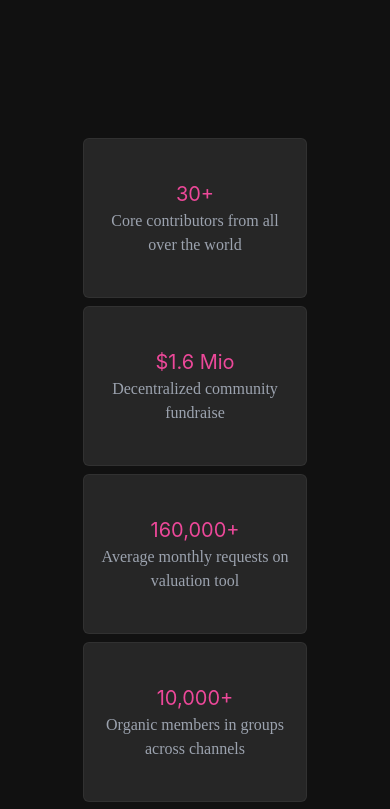
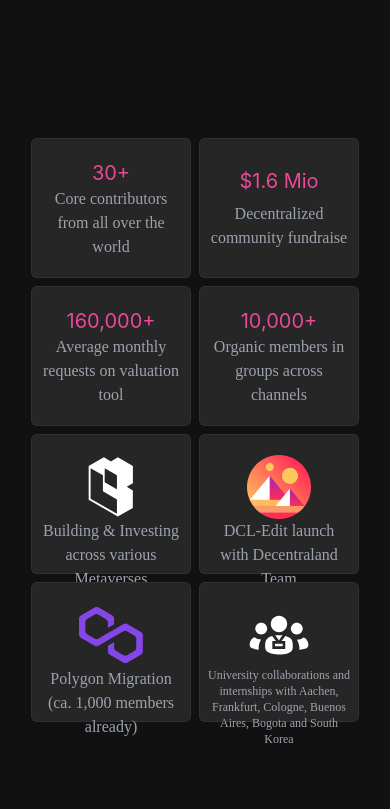
Before and after one commit to thehubdao/HUB-Website, a Next.js app: page / in a window 390 px wide. Shown: the part 5320-6129 px from the top of the page. Built offline with nearby package versions, Linux system fonts and the light colour scheme; a web font is replaced by a local one.

Commit message:
minor changes

```diff
--- a/components/section/Achievements.tsx
+++ b/components/section/Achievements.tsx
@@ -80,33 +80,33 @@ const Achievements = () => {
 
         </div>
 
-        <div className="relative mt-10 w-full grid gap-2 grid-cols-1 sm:grid-cols-2 md:grid-cols-3 lg:grid-cols-4 justify-items-center items-center max-w-max">
+        <div className="relative mt-10 w-full grid gap-2 grid-cols-2 md:grid-cols-3 lg:grid-cols-4 justify-items-center items-center max-w-max">
 
-          <div className="flex flex-col items-center justify-evenly text-center bg-[#262626] h-40 w-56 py-10 px-3 hover:scale-105 transition duration-200 ease-linear border-white border border-opacity-5 rounded-md">
+          <div className="flex flex-col items-center justify-evenly text-center p-2 bg-[#262626] h-[140px] w-[160px] py-[20px] md:h-40 md:w-56 md:py-10 md:px-3 hover:scale-105 transition duration-200 ease-linear border-white border border-opacity-5 rounded-md">
             <p className="text-xl text-pink-500 font-inter">30+</p>
             <p className="text-gray-400">
               Core contributors from all over the world
             </p>
           </div>
-          <div className="flex flex-col items-center justify-evenly text-center bg-[#262626] h-40 w-56 py-10 px-3 hover:scale-105 transition duration-200 ease-linear border-white border border-opacity-5 rounded-md">
+          <div className="flex flex-col items-center justify-evenly text-center p-2 bg-[#262626] h-[140px] w-[160px] py-[20px] md:h-40 md:w-56 md:py-10 md:px-3 hover:scale-105 transition duration-200 ease-linear border-white border border-opacity-5 rounded-md">
             <p className="text-xl text-pink-500 font-inter">$1.6 Mio</p>
             <p className="text-gray-400">
               Decentralized community fundraise
             </p>
           </div>
-          <div className="flex flex-col items-center justify-evenly text-center bg-[#262626] h-40 w-56 py-10 px-3 hover:scale-105 transition duration-200 ease-linear border-white border border-opacity-5 rounded-md">
+          <div className="flex flex-col items-center justify-evenly text-center p-2 bg-[#262626] h-[140px] w-[160px] py-[20px] md:h-40 md:w-56 md:py-10 md:px-3 hover:scale-105 transition duration-200 ease-linear border-white border border-opacity-5 rounded-md">
             <p className="text-xl text-pink-500 font-inter">160,000+</p>
             <p className="text-gray-400">
               Average monthly requests on valuation tool
             </p>
           </div>
-          <div className="flex flex-col items-center justify-evenly text-center bg-[#262626] h-40 w-56 py-10 px-3 hover:scale-105 transition duration-200 ease-linear border-white border border-opacity-5 rounded-md">
+          <div className="flex flex-col items-center justify-evenly text-center p-2 bg-[#262626] h-[140px] w-[160px] py-[20px] md:h-40 md:w-56 md:py-10 md:px-3 hover:scale-105 transition duration-200 ease-linear border-white border border-opacity-5 rounded-md">
             <p className="text-xl text-pink-500 font-inter">10,000+</p>
             <p className="text-gray-400">
               Organic members in groups across channels
             </p>
           </div>
-          <div className="flex flex-col items-center justify-evenly text-center bg-[#262626] h-40 w-56 py-10 px-3 hover:scale-105 transition duration-200 ease-linear border-white border border-opacity-5 rounded-md">
+          <div className="flex flex-col items-center justify-evenly text-center p-2 bg-[#262626] h-[140px] w-[160px] py-[20px] md:h-40 md:w-56 md:py-10 md:px-3 hover:scale-105 transition duration-200 ease-linear border-white border border-opacity-5 rounded-md">
             <img
               src="/images/Logos/Cryptos/svgs/BUILD.svg"
               className="w-auto h-16"
@@ -116,7 +116,7 @@ const Achievements = () => {
             </p>
           </div>
 
-          <div className="flex flex-col items-center justify-evenly text-center bg-[#262626] h-40 w-56 py-10 px-3 hover:scale-105 transition duration-200 ease-linear border-white border border-opacity-5 rounded-md">
+          <div className="flex flex-col items-center justify-evenly text-center p-2 bg-[#262626] h-[140px] w-[160px] py-[20px] md:h-40 md:w-56 md:py-10 md:px-3 hover:scale-105 transition duration-200 ease-linear border-white border border-opacity-5 rounded-md">
             <img
               src="/images/Logos/Cryptos/webp/MANA.webp"
               className="w-auto h-16"
@@ -125,7 +125,7 @@ const Achievements = () => {
               DCL-Edit launch with Decentraland Team
             </p>
           </div>
-          <div className="flex flex-col items-center justify-evenly text-center bg-[#262626] h-40 w-56 py-10 px-3 hover:scale-105 transition duration-200 ease-linear border-white border border-opacity-5 rounded-md">
+          <div className="flex flex-col items-center justify-evenly text-center p-2 bg-[#262626] h-[140px] w-[160px] py-[20px] md:h-40 md:w-56 md:py-10 md:px-3 hover:scale-105 transition duration-200 ease-linear border-white border border-opacity-5 rounded-md">
             <img
               src="/images/Logos/Cryptos/webp/MATIC.webp"
               className="w-auto h-16"
@@ -135,7 +135,7 @@ const Achievements = () => {
             </p>
           </div>
 
-          <div className="flex flex-col items-center justify-evenly text-center bg-[#262626] h-40 w-56 py-10 px-3 hover:scale-105 transition duration-200 ease-linear border-white border border-opacity-5 rounded-md">
+          <div className="flex flex-col items-center justify-evenly text-center p-2 bg-[#262626] h-[140px] w-[160px] py-[20px] md:h-40 md:w-56 md:py-10 md:px-3 hover:scale-105 transition duration-200 ease-linear border-white border border-opacity-5 rounded-md">
             <img
               src="/images/Logos/Cryptos/svgs/INTERNSHIP.svg"
               className="w-auto h-16"
--- a/data/collaborators.json
+++ b/data/collaborators.json
@@ -86,5 +86,13 @@
     {
         "link": "https://fitchin.gg/",
         "logo": "/images/Collaborators/fitchin.png"
+    },
+    {
+        "link": "https://supraoracles.com/",
+        "logo": "/images/Collaborators/supraOracles.png"
+    },
+    {
+        "link": "https://ethereumtowers.com/",
+        "logo": "/images/Collaborators/ethereumtowers.png"
     }
 ]
```
Also changed, not shown: public/images/Collaborators/ethereumtowers.png (added), public/images/Collaborators/supraOracles.png (added).
